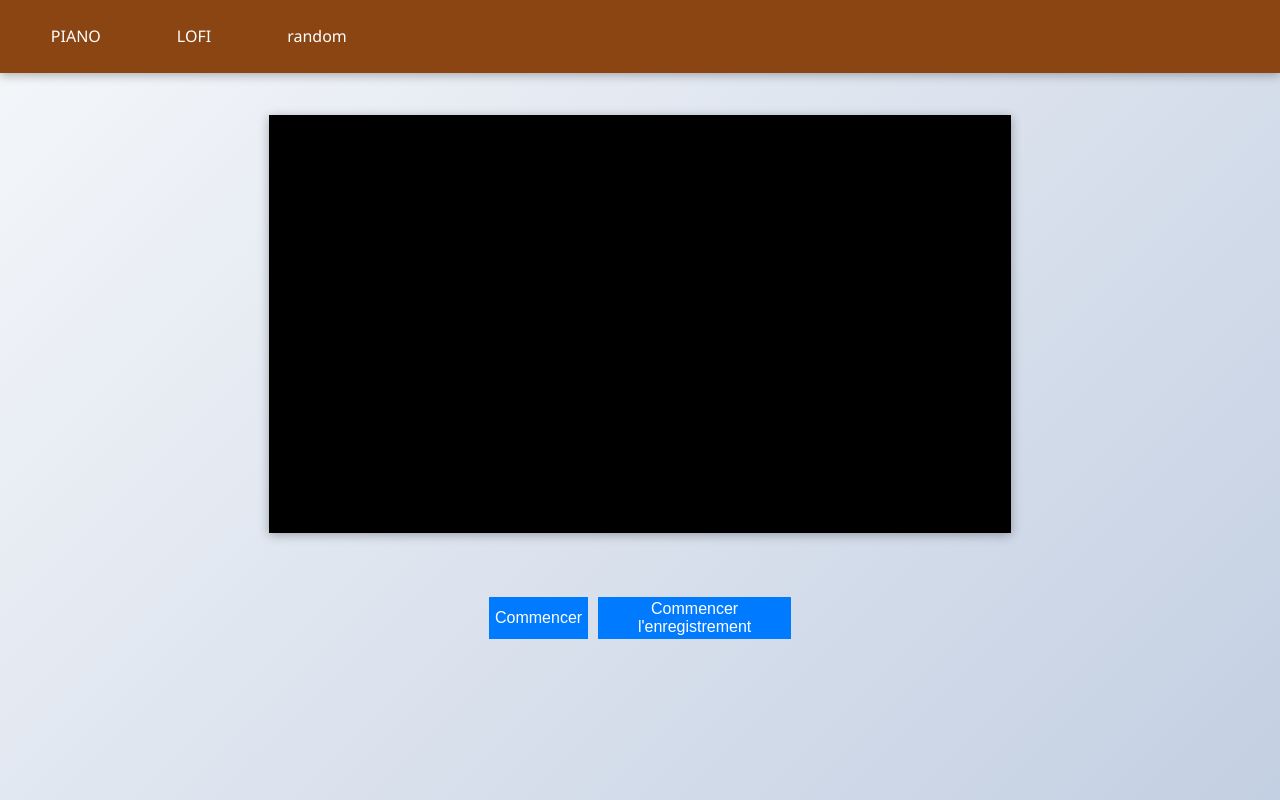
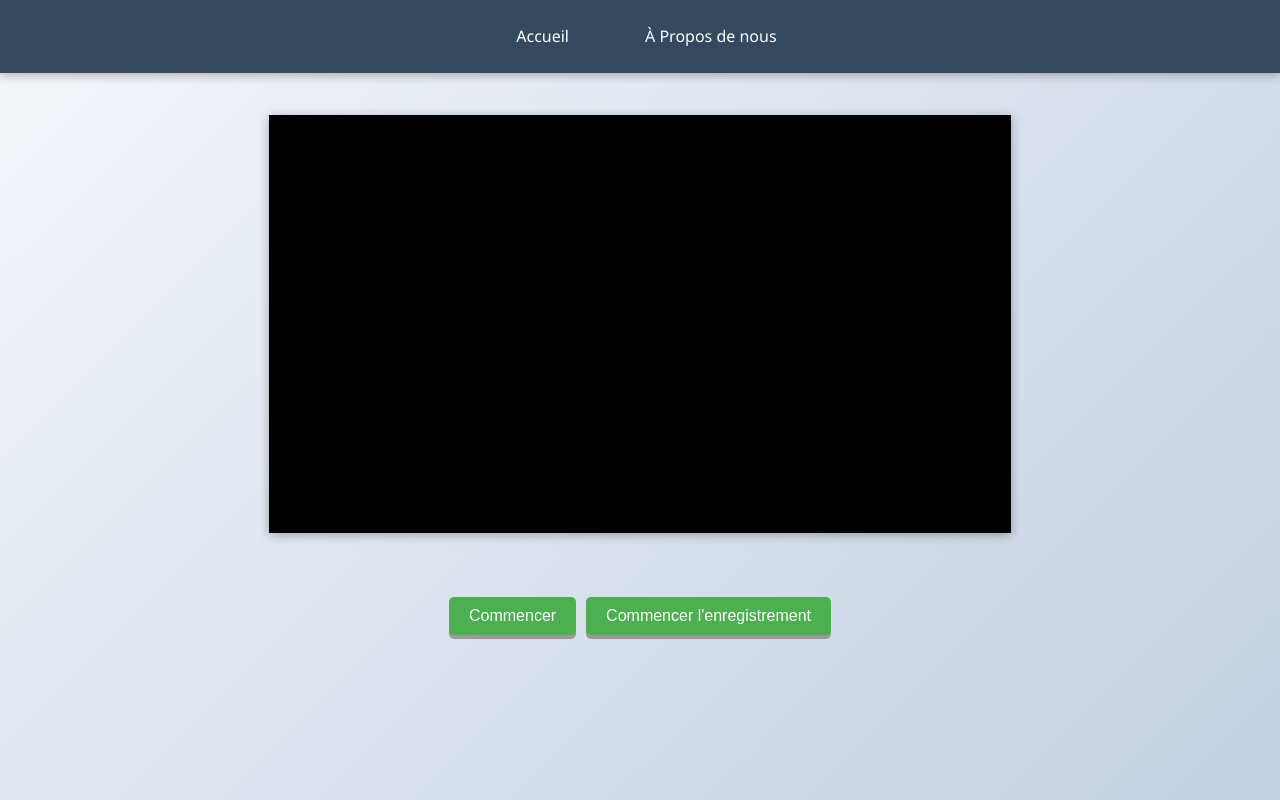
Before and after one commit to babibelbleu/sonus-imaginari, a plain HTML site: page index.html in a window 1280 px wide. Both pictures are taken after a click on the picture 1197 px from the left and 27 px from the top of the page. Drawn offline with nearby package versions, Linux system fonts and the light colour scheme.

Commit message:
css et rajout page

```diff
--- a/index.css
+++ b/index.css
@@ -21,7 +21,7 @@ body, html {
 }
 
 #nav-bar {
-  background-color: #8B4513;
+  background-color: #34495e;
   color: white;
   width: 100%;
   padding: 1% 0;
@@ -34,7 +34,7 @@ body, html {
 .navigation-links {
   list-style: none;
   display: flex;
-  justify-content: flex-start;
+  justify-content: center;
   align-items: center;
   padding-left: 1%;
 }
@@ -84,20 +84,27 @@ video {
   gap: 10px;
 }
 
-#recordButton {
-  padding: 1% 2%;
-  font-size: 1em;
+.btn-action {
+  padding: 10px 20px;
+  font-size: 16px;
   cursor: pointer;
-  background-color: #007bff;
+  background-color: #4CAF50;
   color: white;
   border: none;
-  border-radius: 0.5%;
+  border-radius: 5px;
+  box-shadow: 0 4px #999;
   outline: none;
-  transition: background-color 0.2s ease-in-out;
+  transition: background-color 0.3s ease-in-out, transform 0.1s;
 }
 
-#recordButton:hover {
-  background-color: #0056b3;
+.btn-action:hover {
+  background-color: #45a049;
+  transform: translateY(-2px);
+}
+
+.btn-action:active {
+  box-shadow: 0 2px #666;
+  transform: translateY(2px);
 }
 
 canvas {
@@ -122,22 +129,6 @@ canvas {
 
 .icon:hover {
   transform: scale(1.2);
-}
-
-.btn-action {
-  padding: 1% 2%;
-  font-size: 1em;
-  cursor: pointer;
-  background-color: #007bff;
-  color: white;
-  border: none;
-  border-radius: 0.5%;
-  outline: none;
-  transition: background-color 0.2s ease-in-out;
-}
-
-.btn-action:hover {
-  background-color: #0056b3;
 }
 
 @media (min-width: 1080px) {
--- a/index.html
+++ b/index.html
@@ -15,9 +15,8 @@
       </div>
       <nav id="nav-bar" onclick="closeMenu()">
         <ul class="navigation-links">
-          <li onclick="changeGenre('PIANO')">PIANO</li>
-          <li onclick="changeGenre('LOFI')">LOFI</li>
-          <li onclick="changeGenre('RANDOM')">random</li>
+          <li onclick="changePage('home')">Accueil</li>
+          <li onclick="changePage('about.html')">À Propos de nous </li>
         </ul>
       </nav>
       <div class="camera">
--- a/index.js
+++ b/index.js
@@ -52,8 +52,6 @@ function startup() {
           // On fait en sorte que la caméra prenne tout l'écran
           height = video.videoHeight / (video.videoWidth / width);
 
-          // Firefox a des problèmes pour lire les données de la hauteur de la caméra
-          // On utilise donc une valeur par défaut
           if (isNaN(height)) {
             height = width / (4 / 3);
           }
@@ -82,3 +80,7 @@ window.addEventListener("load", startup, false);
 setInterval(() => {
   if(isCameraActive) takePicture()
 }, 500);
+
+function changePage(page) {
+  window.location.href = page;
+}
```
Also changed, not shown: about.html (added, +30 -0 lines).
